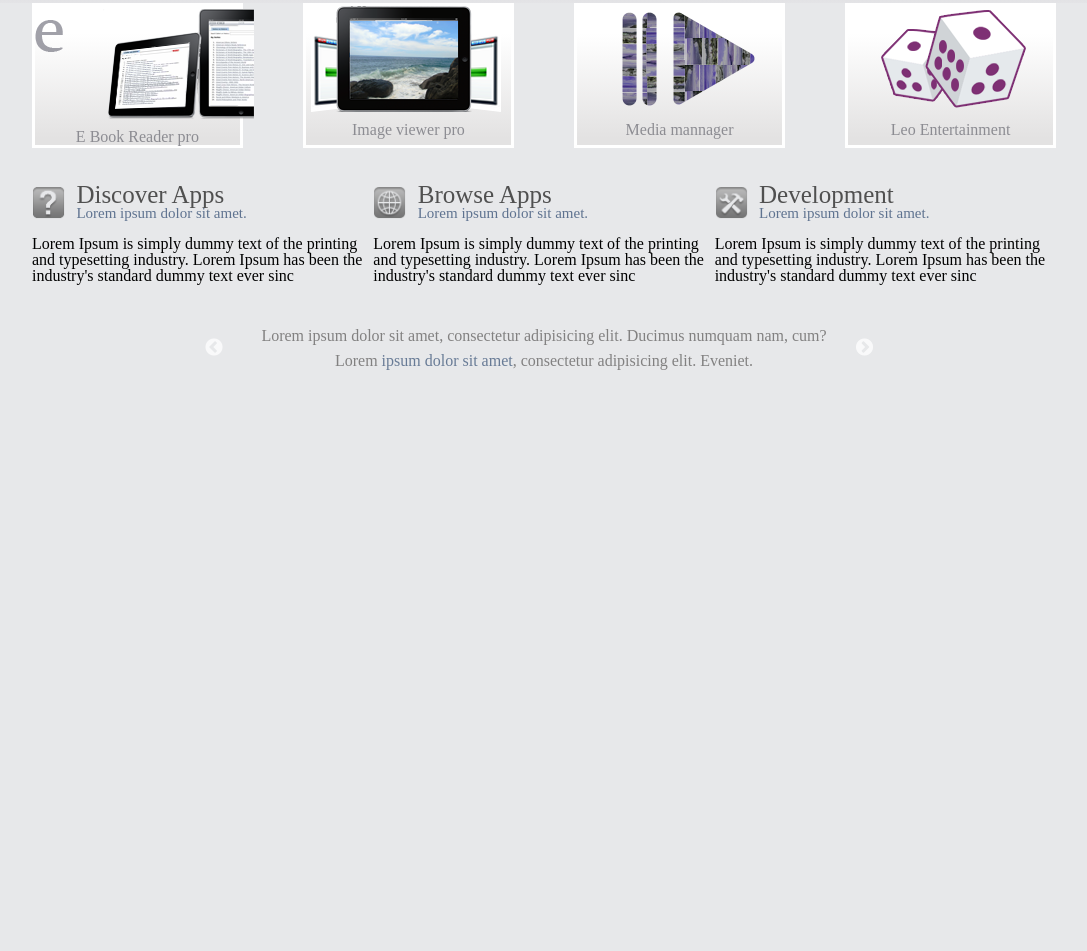
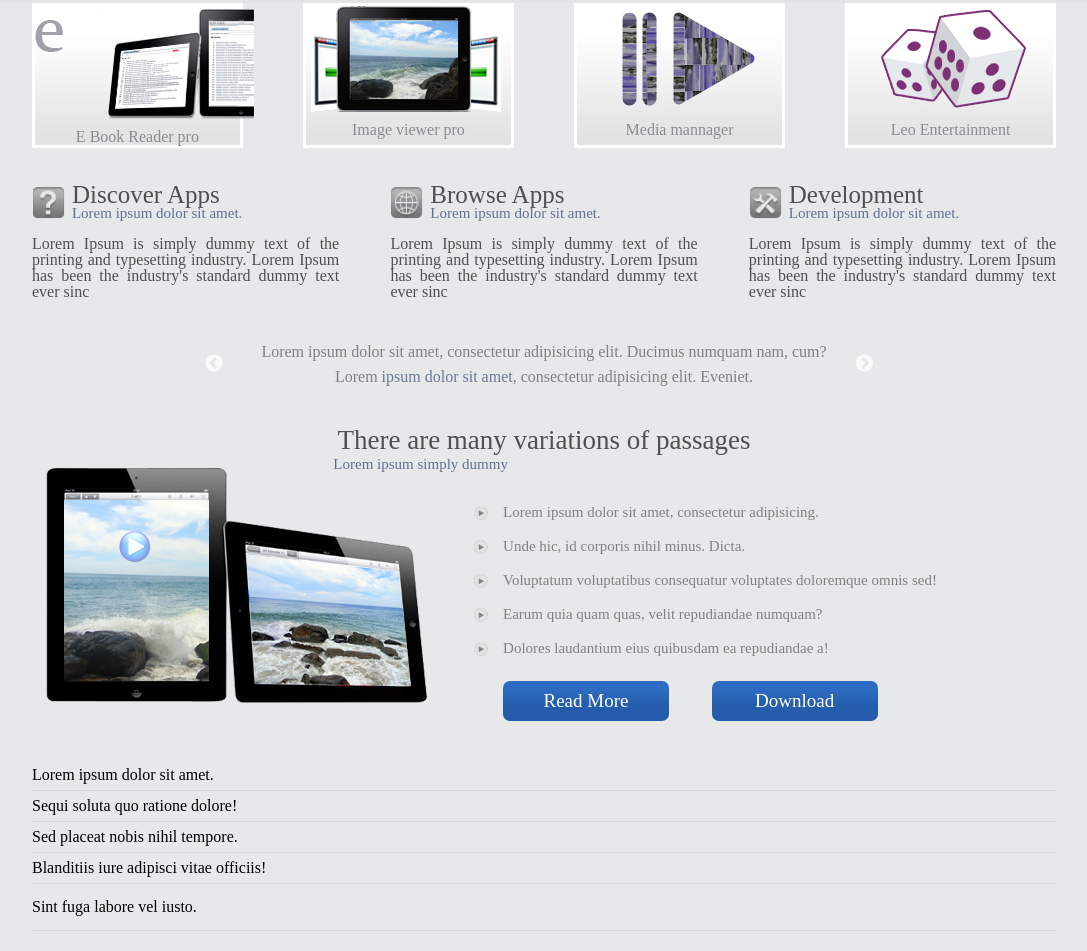
Before and after one commit to rutzi/new-proj, a plain HTML site: page index.html in a window 1280 px wide. Shown: the part 516-1467 px from the top of the page, without its empty margins (96-1183 px from the left). Before the commit the page ends 927 px from the top, so only its background shows below. Drawn offline with Linux system fonts and the light colour scheme.

Commit message:
5-10-finishTwoBlocks

```diff
--- a/index.html
+++ b/index.html
@@ -34,7 +34,7 @@
 						<h1>dublin's</h1>
 						<h2>iPad Apps</h2>
 						<p>Free and paid apps <span>for your iPad</span></p>
-						<a href="#">Read More</a>
+						<a href="#" class="btn">Read More</a>
 					</div>
 					<a href="#">
 						<img src="img/iPad.png" alt="Photo">
@@ -45,7 +45,7 @@
 						<h1>dublin's</h1>
 						<h2>iPad Apps</h2>
 						<p>Free and paid apps <span>for your iPad</span></p>
-						<a href="#">Read More</a>
+						<a href="#" class="btn">Read More</a>
 					</div>
 					<a href="#">
 						<img src="img/iPad.png" alt="Photo">
@@ -56,7 +56,7 @@
 						<h1>dublin's</h1>
 						<h2>iPad Apps</h2>
 						<p>Free and paid apps <span>for your iPad</span></p>
-						<a href="#">Read More</a>
+						<a href="#" class="btn">Read More</a>
 					</div>
 					<a href="#">
 						<img src="img/iPad.png" alt="Photo">
@@ -85,7 +85,7 @@
 			</a>
 		</div>
 		<div class=" wrap inform-block">
-			<div class="inf-text-block1">
+			<div class="inf-text-block1 inf-text-block">
 				<div class="head-of-block">
 					<img src="img/info-block-question.png" alt="Icon of queston">
 					<h3>Discover Apps</h3>
@@ -93,7 +93,7 @@
 				</div>
 				<p>Lorem Ipsum is simply dummy text of the printing and typesetting industry. Lorem Ipsum has been the industry's standard dummy text ever sinc</p>
 			</div>
-			<div class="inf-text-block2">
+			<div class="inf-text-block2 inf-text-block">
 				<div class="head-of-block">
 					<img src="img/info-block-ethernet.png" alt="Icon of ethernet">
 					<h3>Browse Apps</h3>
@@ -101,7 +101,7 @@
 				</div>
 				<p>Lorem Ipsum is simply dummy text of the printing and typesetting industry. Lorem Ipsum has been the industry's standard dummy text ever sinc</p>
 			</div>
-			<div class="inf-text-block3">
+			<div class="inf-text-block3 inf-text-block">
 				<div class="head-of-block">
 					<img src="img/info-block-tools.png" alt="Icon of tools">
 					<h3>Development</h3>
@@ -124,6 +124,54 @@
 				<p>Lorem <span>ipsum dolor sit amet</span>, consectetur adipisicing elit. Eveniet.</p>
 			</div>
 		</div>
+		<section class="product wrap">
+			<h1>There are many variations of passages</h1>
+			<div class="prod left-block">
+				<a href="#">
+					<img src="img/productiPad.png" alt="Product Photo">
+				</a>
+			</div>
+			<div class="prod right-block">
+				<ul>
+					<li><a href="#">Lorem ipsum dolor sit amet, consectetur adipisicing.</a></li>
+					<li><a href="#">Unde hic, id corporis nihil minus. Dicta.</a></li>
+					<li><a href="#">Voluptatum voluptatibus consequatur voluptates doloremque omnis sed!</a></li>
+					<li><a href="#">Earum quia quam quas, velit repudiandae numquam?</a></li>
+					<li><a href="#">Dolores laudantium eius quibusdam ea repudiandae a!</a></li>
+				</ul>
+				<a href="#"class="btn">Read More</a>
+				<a href="#"class="btn">Download</a>
+			</div>
+		</section>
+		<section class="news-acordion wrap">
+			<ul>
+				<li>
+					<div class="plus"><span class="plus1line"></span><span class="plus2line"></span></div>
+					<h2>Lorem ipsum dolor sit amet.</h2>
+					<p>Lorem ipsum dolor sit amet, consectetur adipisicing elit. Vero praesentium accusantium dolorum debitis laborum, et voluptate.</p>
+				</li>
+				<li>
+					<div class="plus"><span class="plus1line"></span><span class="plus2line"></span></div>
+					<h2>Sequi soluta quo ratione dolore!</h2>
+					<p>Tempora officia, repellendus doloribus, alias a porro voluptate, assumenda placeat consectetur impedit in! Praesentium cum, quos fugiat vitae sint possimus.</p>
+				</li>
+				<li>
+					<div class="plus"><span class="plus1line"></span><span class="plus2line"></span></div>
+					<h2>Sed placeat nobis nihil tempore.</h2>
+					<p>Quaerat, iste, cum. Totam officiis quia nostrum ratione eaque eos, delectus qui perferendis temporibus illum, iusto nobis esse dicta omnis.</p>
+				</li>
+				<li>
+					<div class="plus"><span class="plus1line"></span><span class="plus2line"></span></div>
+					<h2>Blanditiis iure adipisci vitae officiis!</h2>
+					<p>Animi facilis ad voluptas accusamus ipsa, quidem voluptate in nostrum ut culpa quas eaque consequatur sit tenetur veritatis rerum. Illo!</p>
+				</li>
+				<li>
+					<div class="plus"><span class="plus1line"></span><span class="plus2line"></span></div>
+					<h2>Sint fuga labore vel iusto.</h2>
+					<p>Rerum consequatur unde, cupiditate placeat beatae accusamus asperiores praesentium quam quia laboriosam eum cum veritatis pariatur nostrum reprehenderit. Aspernatur, sed?</p>
+				</li>
+			</ul>
+		</section>
 	</main>
 	<footer>
 
--- a/style.css
+++ b/style.css
@@ -150,18 +150,20 @@ body{
 	width: 100%;
   display: block;
 }
-.slider1 .slide .text-block a{
+.btn{
 	display: inline-block;
     border-radius: 7px;
-    width: 200px;
     font-size: 24px;
     color: #fff;
-    background: #255dac;
+    background: linear-gradient(to top, #255dac 40%, #2D6BC2 80%);;
     text-align: center;
     height: 50px;
     line-height: 50px;
     position: relative;
     z-index: 10;
+}
+.slider1 .slide .text-block a{
+    width: 200px;
 	/*box-shadow: 0px 55px 5px -23px black;*/
 }
 .slider1 .slide .text-block a:after {
@@ -223,7 +225,6 @@ body{
 	text-align: center;
 	color: #8c8c92;
 	background: linear-gradient(to top, #e3e2e2 5%, white 80%);
-
 	border: 3px solid #fff;
 }
 .card h3{
@@ -239,6 +240,9 @@ body{
 .inf-text-block{
 	width: 30%;
 	text-align: justify ;
+}
+.inf-text-block > p{
+	color: #505050;
 }
 .head-of-block img,.head-of-block h3, .head-of-block p {
 	display: inline-block;
@@ -298,3 +302,99 @@ body{
 .sliders .slick-next:hover, .slick-next:focus{
 	background-image: none;
 }
+
+
+
+
+.product{
+	display: flex;
+	flex-flow: row wrap;
+	justify-content: space-between;
+}
+.product h1{
+	flex-basis: 100%;
+	width: 100%;
+	font-size: 27px;
+	color: #505050;
+	text-align: center;
+	position: relative;
+}
+
+.left-block{
+	width: 40%;
+	flex-basis: 40%;
+}
+.right-block{
+	width: 57%;
+	box-sizing: border-box;
+	padding: 4% 0 0 3%;
+	flex-basis: 57%;
+}
+.right-block > a{
+	display: inline-block;
+	width: 30%;
+	height: 40px;
+	font-size: 19px;
+	line-height: 40px;
+	margin: 3% 7% 7% 0;
+}
+.product h1::after{
+	content: 'Lorem ipsum simply dummy';
+	position: absolute;
+	top: 30px;
+	left: 40%;
+	transform: translateX(-62%);
+	color: #5f7390;
+	font-size: 15px;
+}
+.prod ul{
+	display: flex;
+	flex-flow: column;
+	justify-content: space-around;
+	height: 170px;
+}
+.prod ul a{
+	position: relative;
+	color: #828181;
+	font-size: 15px;
+}
+.prod ul a::before{
+	content: url(img/productBullet.png);
+	position: absolute;
+	top: 0;
+	left: -30px;
+}
+
+
+
+
+
+.news-acordion{
+	margin-bottom: 20px;
+}
+.news-acordion ul li{
+	padding: 7px 0;
+	position: relative;
+	border-bottom: 1px solid #d7d8da;
+}
+.news-acordion ul li::first-child{
+	border-top : 1px solid #d7d8da;
+}
+.news-acordion ul li h2{
+	position: absolute;
+	left: 0;
+	top: 50%;
+	transform: translateY(-50%);
+}
+.news-acordion ul li p{
+	transition: .5s;
+	color: transparent;
+	transform: translateY(-100%);
+}
+.news-acordion ul li:hover{
+	height: 50px;
+}
+.news-acordion ul li:hover p{
+	color: black;
+	transform: translateY(100%);
+}
```
